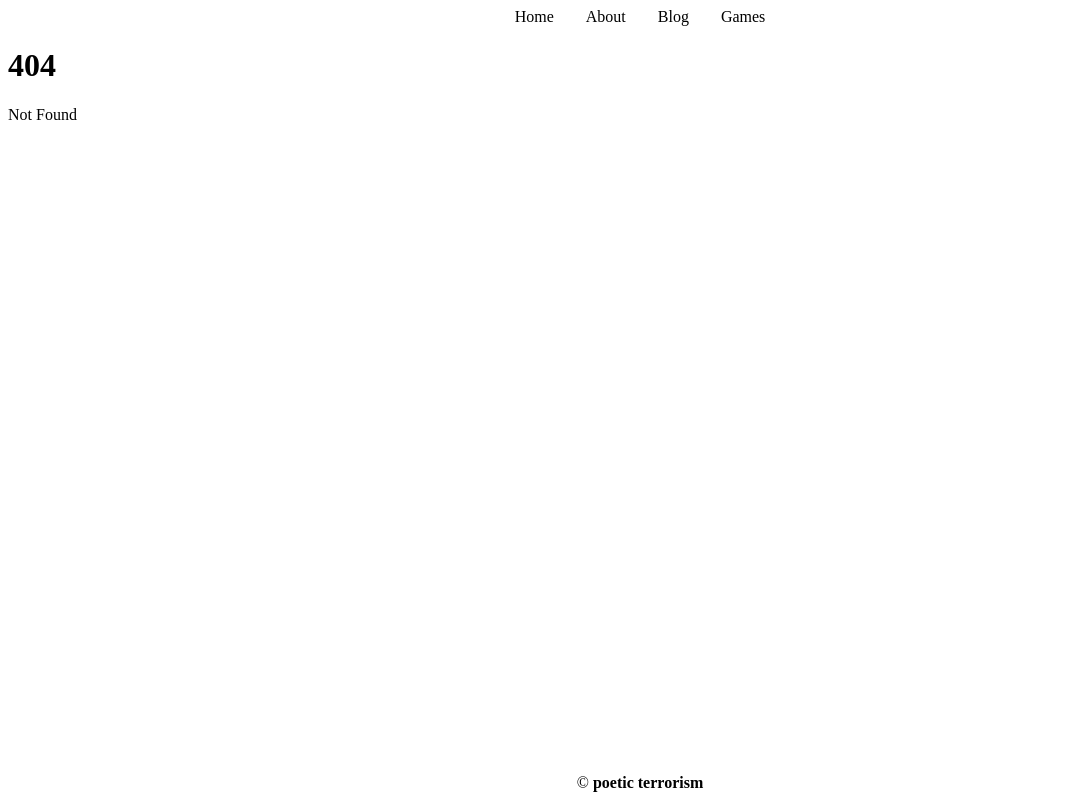
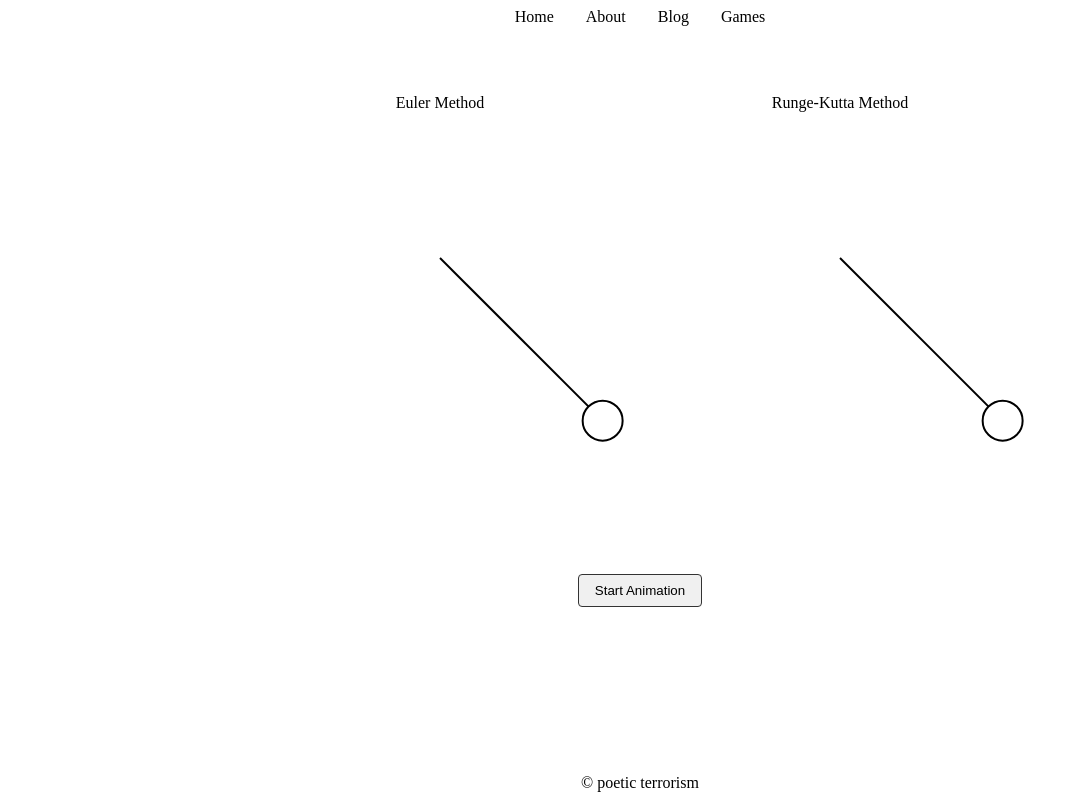
Before and after one commit to Poetic-Terrorism/poeticterrorism.net, a SvelteKit app in the folder my-app/: page /games in a window 1280 px wide. Before the commit this address had no page. Shown: the whole page, without its empty margins (0-1079 px from the left). Built offline with nearby package versions, Linux system fonts and the light colour scheme.

Commit message:
pendulums

```diff
--- a/my-app/src/routes/footer.svelte
+++ b/my-app/src/routes/footer.svelte
@@ -29,13 +29,12 @@
         /* Optional: add some styling to the link */
         color: inherit;
         text-decoration: none;
-        font-weight: bold;
     }
 
     /* Responsive considerations */
     @media (max-width: 768px) {
         footer {
-            padding-block: var(--size-5);
+            padding-block: var(--size-7);
         }
     }
 </style>
--- /dev/null
+++ b/my-app/src/routes/games/+page.svelte
@@ -0,0 +1,231 @@
+<script lang="ts">
+    import { onMount } from 'svelte';
+
+    // Pendulum parameters
+    const g = 9.81;  // gravity (m/s^2)
+    const L = 230;   // length of pendulum (pixels)
+    const dt = 0.15; // time step (s)
+    const t_max = 10; // simulation time (s)
+
+    // Initial conditions
+    let thetaEuler = Math.PI / 4;  // initial angle (rad) for Euler method
+    let omegaEuler = 0.0;          // initial angular velocity (rad/s)
+    let currentThetaEuler = thetaEuler;
+
+    let thetaRK = Math.PI / 4;     // initial angle (rad) for Runge-Kutta method
+    let omegaRK = 0.0;             // initial angular velocity (rad/s)
+    let currentThetaRK = thetaRK;
+
+    // Animation state
+    let isAnimating = false;
+    let animationFrameEuler: number;
+    let animationFrameRK: number;
+
+    // Rotation detection
+    let hasRotatedEuler = false;
+    let rotationJokeDisplayed = false;
+
+    // SVG dimensions
+    const width = 800;
+    const height = 500;
+
+    function simulateEuler() {
+        // Explicit Euler Method
+        const thetaNew = currentThetaEuler + dt * omegaEuler;
+        const omegaNew = omegaEuler - dt * (g / L) * Math.sin(currentThetaEuler);
+
+        currentThetaEuler = thetaNew;
+        omegaEuler = omegaNew;
+
+        // Check for rotation
+        if (Math.abs(currentThetaEuler) > Math.PI * 1.5 && !hasRotatedEuler) {
+            hasRotatedEuler = true;
+        }
+
+        return currentThetaEuler;
+    }
+
+    function simulateRK() {
+        // Runge-Kutta Method (4th Order)
+        const k1_theta = omegaRK;
+        const k1_omega = -(g / L) * Math.sin(currentThetaRK);
+
+        const k2_theta = omegaRK + dt * k1_omega / 2;
+        const k2_omega = -(g / L) * Math.sin(currentThetaRK + dt * k1_theta / 2);
+
+        const k3_theta = omegaRK + dt * k2_omega / 2;
+        const k3_omega = -(g / L) * Math.sin(currentThetaRK + dt * k2_theta / 2);
+
+        const k4_theta = omegaRK + dt * k3_omega;
+        const k4_omega = -(g / L) * Math.sin(currentThetaRK + dt * k3_theta);
+
+        // Update theta and omega
+        currentThetaRK += dt * (k1_theta + 2 * k2_theta + 2 * k3_theta + k4_theta) / 6;
+        omegaRK += dt * (k1_omega + 2 * k2_omega + 2 * k3_omega + k4_omega) / 6;
+
+        return currentThetaRK;
+    }
+
+    function startAnimation() {
+        isAnimating = true;
+        hasRotatedEuler = false;
+        rotationJokeDisplayed = false;
+
+        function animate() {
+            simulateEuler();
+            simulateRK();
+
+            // Display rotation joke when Euler method pendulum starts rotating
+            if (hasRotatedEuler && !rotationJokeDisplayed) {
+                alert("Looks like this Euler pendulum just decided to break Newton's laws and become a helicopter! 🚁\nApparently, conservation of energy is more of a suggestion than a rule.");
+                rotationJokeDisplayed = true;
+            }
+
+            animationFrameEuler = requestAnimationFrame(animate);
+        }
+
+        animate();
+    }
+
+    function stopAnimation() {
+        if (animationFrameEuler) {
+            cancelAnimationFrame(animationFrameEuler);
+        }
+        isAnimating = false;
+    }
+
+    // Calculate pendulum bob and rod position for Euler method
+    $: bobXEuler = width / 4 + L * Math.sin(currentThetaEuler);
+    $: bobYEuler = 200 + L * Math.cos(currentThetaEuler);
+
+    // Calculate pendulum bob and rod position for Runge-Kutta method
+    $: bobXRK = 3 * width / 4 + L * Math.sin(currentThetaRK);
+    $: bobYRK = 200 + L * Math.cos(currentThetaRK);
+</script>
+
+<div class="pendulum-container">
+    <svg width={width} height={height} viewBox={`0 0 ${width} ${height}`}>
+        <!-- Euler Method Pendulum -->
+        <line
+            x1={width / 4}
+            y1="200"
+            x2={bobXEuler}
+            y2={bobYEuler}
+            stroke="var(--pendulum-line-color)"
+            stroke-width="2"
+        />
+
+        <circle
+            cx={bobXEuler}
+            cy={bobYEuler}
+            r="20"
+            fill="var(--pendulum-bob-fill)"
+            stroke="var(--pendulum-line-color)"
+            stroke-width="2"
+        />
+
+        <!-- Runge-Kutta Method Pendulum -->
+        <line
+            x1={3 * width / 4}
+            y1="200"
+            x2={bobXRK}
+            y2={bobYRK}
+            stroke="var(--pendulum-line-color)"
+            stroke-width="2"
+        />
+
+        <circle
+            cx={bobXRK}
+            cy={bobYRK}
+            r="20"
+            fill="var(--pendulum-bob-fill)"
+            stroke="var(--pendulum-line-color)"
+            stroke-width="2"
+        />
+
+        <!-- Labels -->
+        <text
+            x={width / 4}
+            y="50"
+            text-anchor="middle"
+            font-size="16"
+            fill="var(--text-color)"
+        >
+            Euler Method
+        </text>
+        <text
+            x={3 * width / 4}
+            y="50"
+            text-anchor="middle"
+            font-size="16"
+            fill="var(--text-color)"
+        >
+            Runge-Kutta Method
+        </text>
+    </svg>
+
+    <div class="controls">
+        <button
+            on:click={isAnimating ? stopAnimation : startAnimation}
+        >
+            {isAnimating ? 'Stop' : 'Start'} Animation
+        </button>
+    </div>
+</div>
+
+<style>
+    /* Light mode (default) */
+    :root {
+        --pendulum-line-color: #000;
+        --pendulum-bob-fill: #fff;
+        --text-color: #000;
+        --button-bg: #f0f0f0;
+        --button-border: #333;
+        --button-hover-bg: #e0e0e0;
+    }
+
+    /* Dark mode */
+    @media (prefers-color-scheme: dark) {
+        :root {
+            --pendulum-line-color: #f0f0f0;
+            --pendulum-bob-fill: rgba(240, 240, 240, 0.1);
+            --text-color: #f0f0f0;
+            --button-bg: #333;
+            --button-border: #f0f0f0;
+            --button-hover-bg: #444;
+        }
+    }
+
+    .pendulum-container {
+        display: flex;
+        flex-direction: column;
+        align-items: center;
+        justify-content: center;
+        gap: 1rem;
+        padding: 2rem;
+        overflow: visible;
+    }
+
+    svg {
+        overflow: visible;
+    }
+
+    .controls {
+        display: flex;
+        gap: 1rem;
+    }
+
+    button {
+        padding: 0.5rem 1rem;
+        background-color: var(--button-bg);
+        border: 1px solid var(--button-border);
+        border-radius: 4px;
+        color: var(--text-color);
+        cursor: pointer;
+        transition: background-color 0.3s;
+    }
+
+    button:hover {
+        background-color: var(--button-hover-bg);
+    }
+</style>
```
Also changed, not shown: my-app/src/posts/first-post.md (+2 -2 lines), my-app/static/pendulum_simulation.gif (added).
